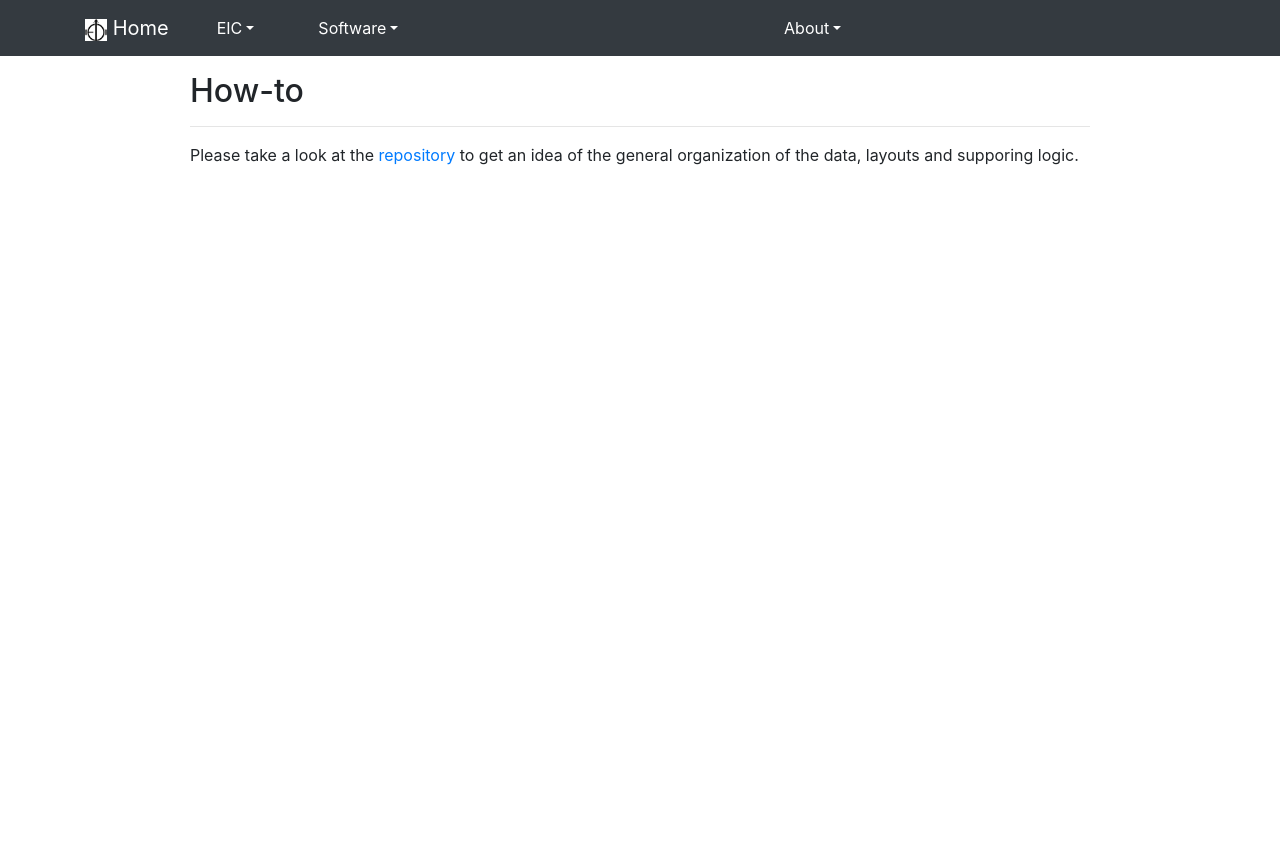
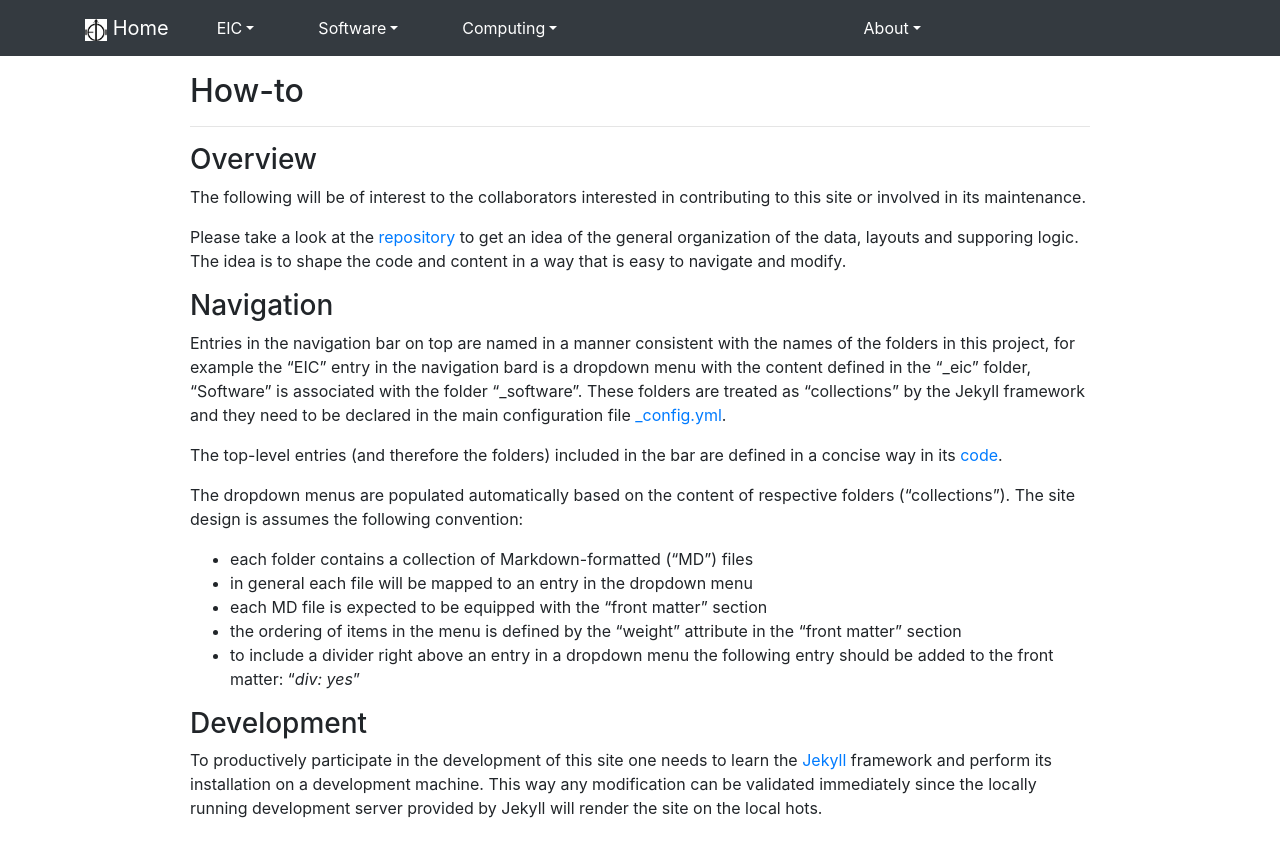
Before and after one commit to kkauder/eic.github.io, a Jekyll site: the page built from _about/howto.md, in a window 1280 px wide. Shown: the top 857 px of the page. Built offline with Jekyll 4.4.1, drawn with Linux system fonts in a browser that asks for light colours; nearby versions of some CDN libraries.

Commit message:
added the "computing" section and added content to the "howto".

```diff
--- a/_about/howto.md
+++ b/_about/howto.md
@@ -4,9 +4,43 @@ abbrev: howto
 layout: default
 level: 0
 weight: 10
-div: yes
 ---
 {% include title.md %}
 
+### Overview
+The following will be of interest to the collaborators interested in contributing to this
+site or involved in its maintenance.
+
 Please take a look at the <a href="https://github.com/eic/eic.github.io" target="_blank">repository</a>
 to get an idea of the general organization of the data, layouts and supporing logic.
+The idea is to shape the code and content in a way that is easy to navigate
+and modify.
+
+### Navigation
+Entries in the navigation bar on top are named in a manner
+consistent with the names of the folders in this project, for example the "EIC" entry in the navigation
+bard is a dropdown menu with the content defined in the "_eic" folder, "Software" is associated with the
+folder "_software". These folders are treated as "collections" by the Jekyll framework and they need
+to be declared in the main configuration file
+<a href="https://github.com/eic/eic.github.io/blob/master/_config.yml" target="_blank">_config.yml</a>.
+
+The top-level
+entries (and therefore the folders) included in the bar are defined in a concise way in its
+<a href="https://github.com/eic/eic.github.io/blob/master/_includes/layouts/navbar.html" target="_blank">code</a>.
+
+The dropdown menus are populated automatically based on the content of respective folders ("collections").
+The site design is assumes the following convention:
+* each folder contains a collection of Markdown-formatted ("MD") files
+* in general each file will be mapped to an entry in the dropdown menu
+* each MD file is expected to be equipped with the "front matter" section
+* the ordering of items in the menu is defined by the "weight" attribute in the "front matter" section
+* to include a divider right above an entry in a dropdown menu the following entry should be added
+to the front matter: "*div: yes*"
+
+### Development
+
+To productively participate in the development of this site one needs to learn the
+<a href="http://jekyllrb.com/">Jekyll</a> framework and perform its installation on
+a development machine. This way any modification can be validated immediately since
+the locally running development server provided by Jekyll will render the site
+on the local hots.
--- a/_config.yml
+++ b/_config.yml
@@ -33,6 +33,9 @@ collections:
   software:
     output: true
     permalink: /software/:title.html
+  computing:
+    output: true
+    permalink: /computing/:title.html
   about:
     output: true
     permalink: /about/:title.html
--- a/_includes/layouts/navbar.html
+++ b/_includes/layouts/navbar.html
@@ -11,6 +11,7 @@
 	<!-- li class="nav-item active"><a class="nav-link" href="{{ '/' | relative_url }}">Home</a></li -->
 	{% include layouts/autodrop.md title='EIC' what=site.eic %}
 	{% include layouts/autodrop.md title='Software' what=site.software %}
+	{% include layouts/autodrop.md title='Computing' what=site.computing %}
       </ul>
       <ul class="navbar-nav mr-auto text-right">
 	{% include layouts/autodrop.md title='About'	what=site.about %}
```
Also changed, not shown: _computing/overview.md (added, +11 -0 lines), _computing/sites.md (added, +10 -0 lines), _computing/storage.md (added, +10 -0 lines).
